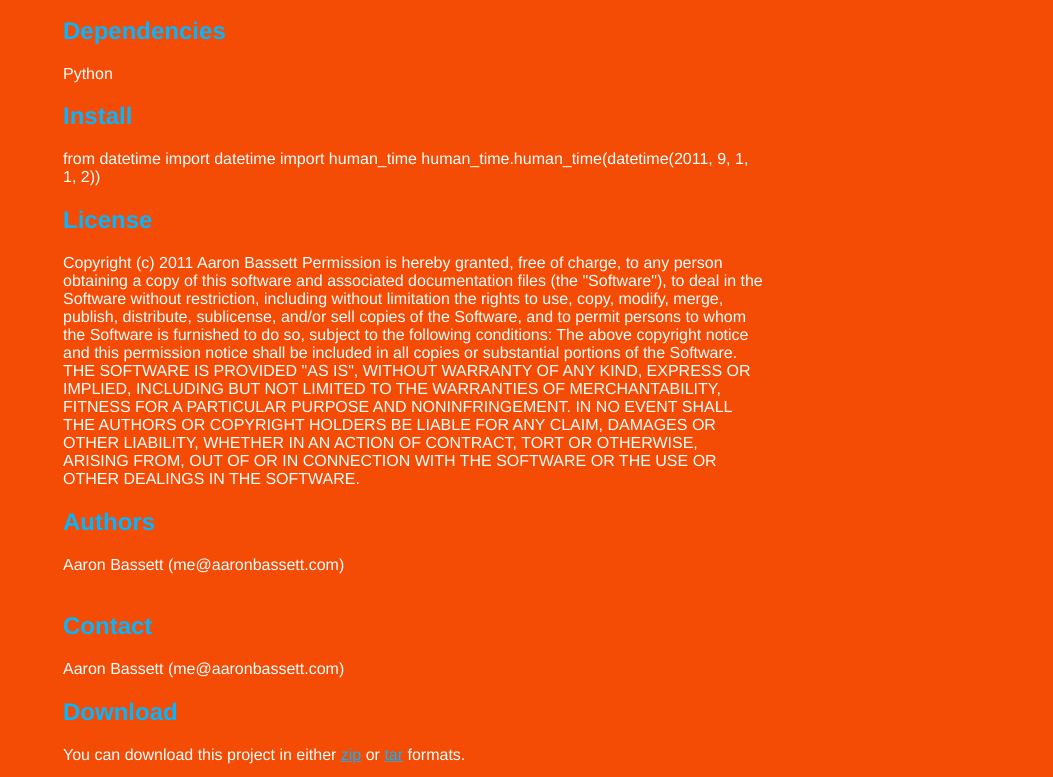
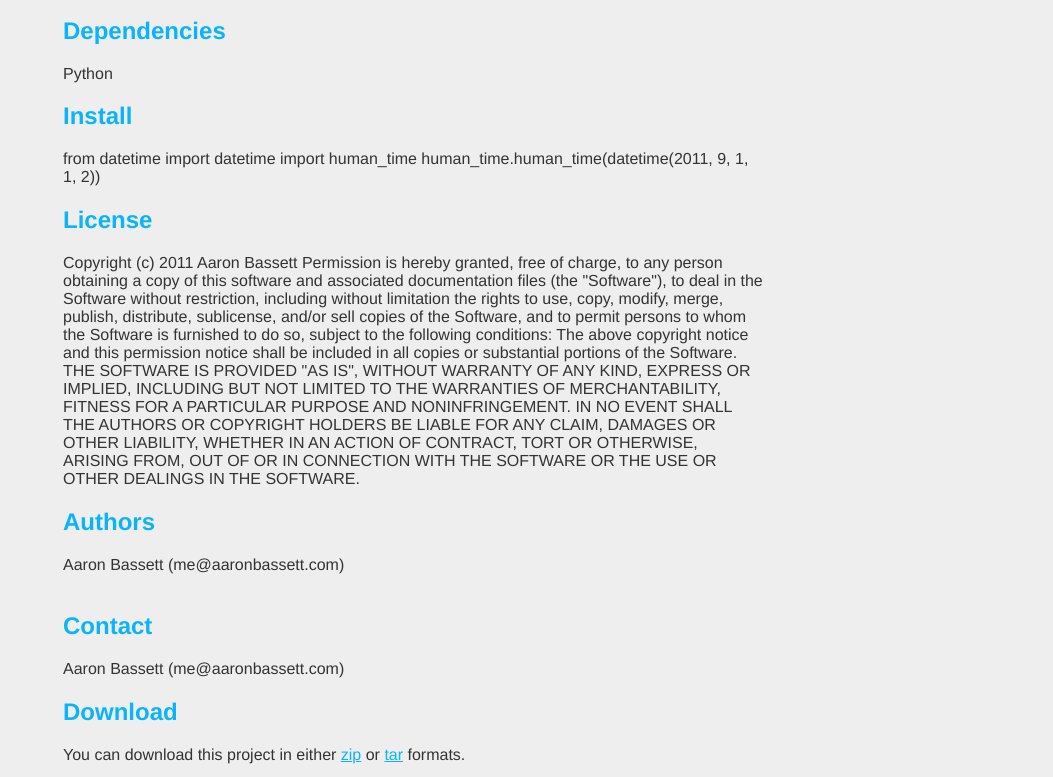
Before and after one commit to aaronbassett/Human-time, a plain HTML site: page index.html in a window 1280 px wide. Shown: the part 320-1097 px from the top of the page, without its empty margins (227-1280 px from the left). Drawn offline with Linux system fonts and the light colour scheme.

Commit message:
Fix horrible orange background

```diff
--- a/index.html
+++ b/index.html
@@ -8,9 +8,9 @@
   <style type="text/css">
     body {
       margin-top: 1.0em;
-      background-color: #f44b05;
+      background-color: #eee;
       font-family: Helvetica, Arial, FreeSans, san-serif;
-      color: #ffffff;
+      color: #333;
     }
     #container {
       margin: 0 auto;
```
